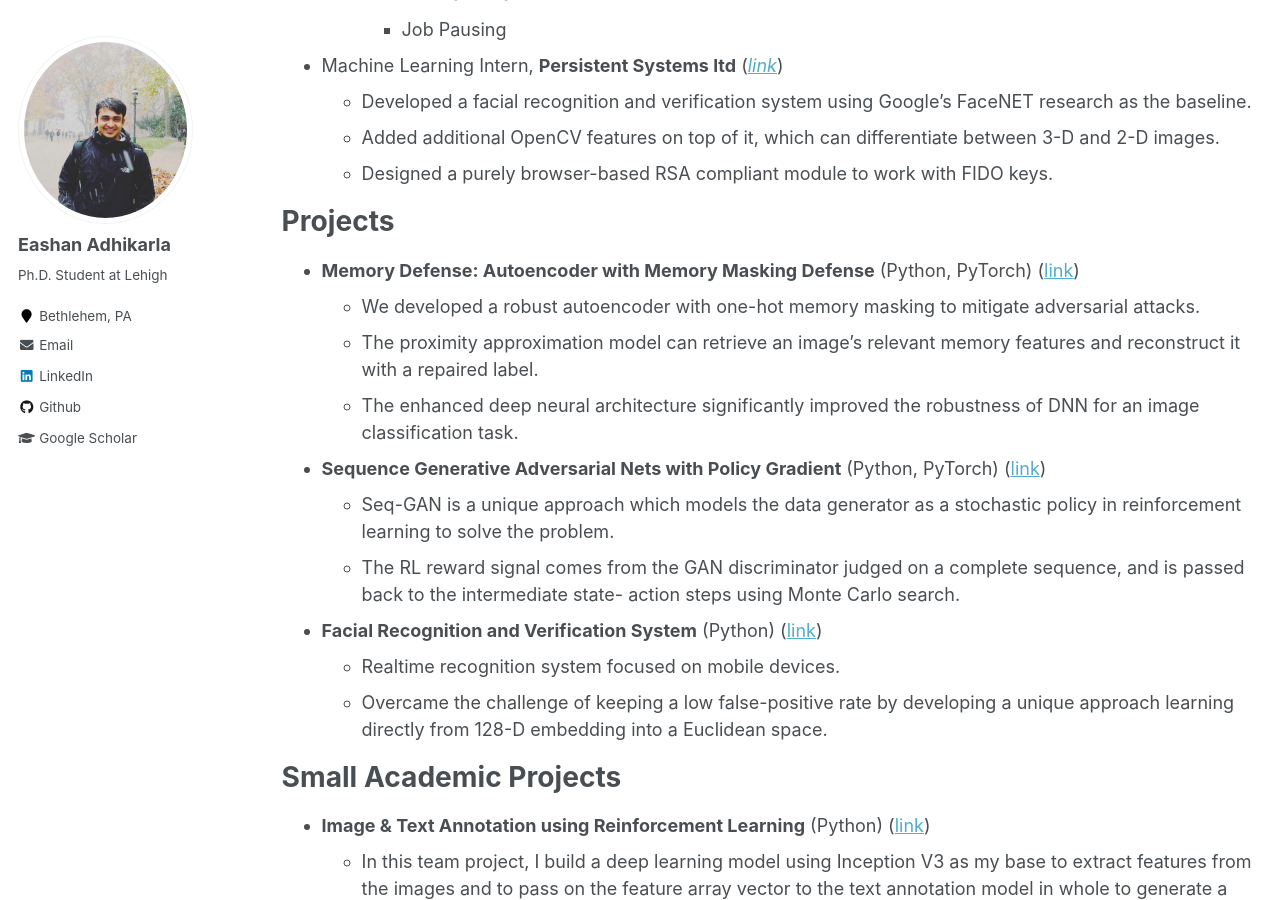
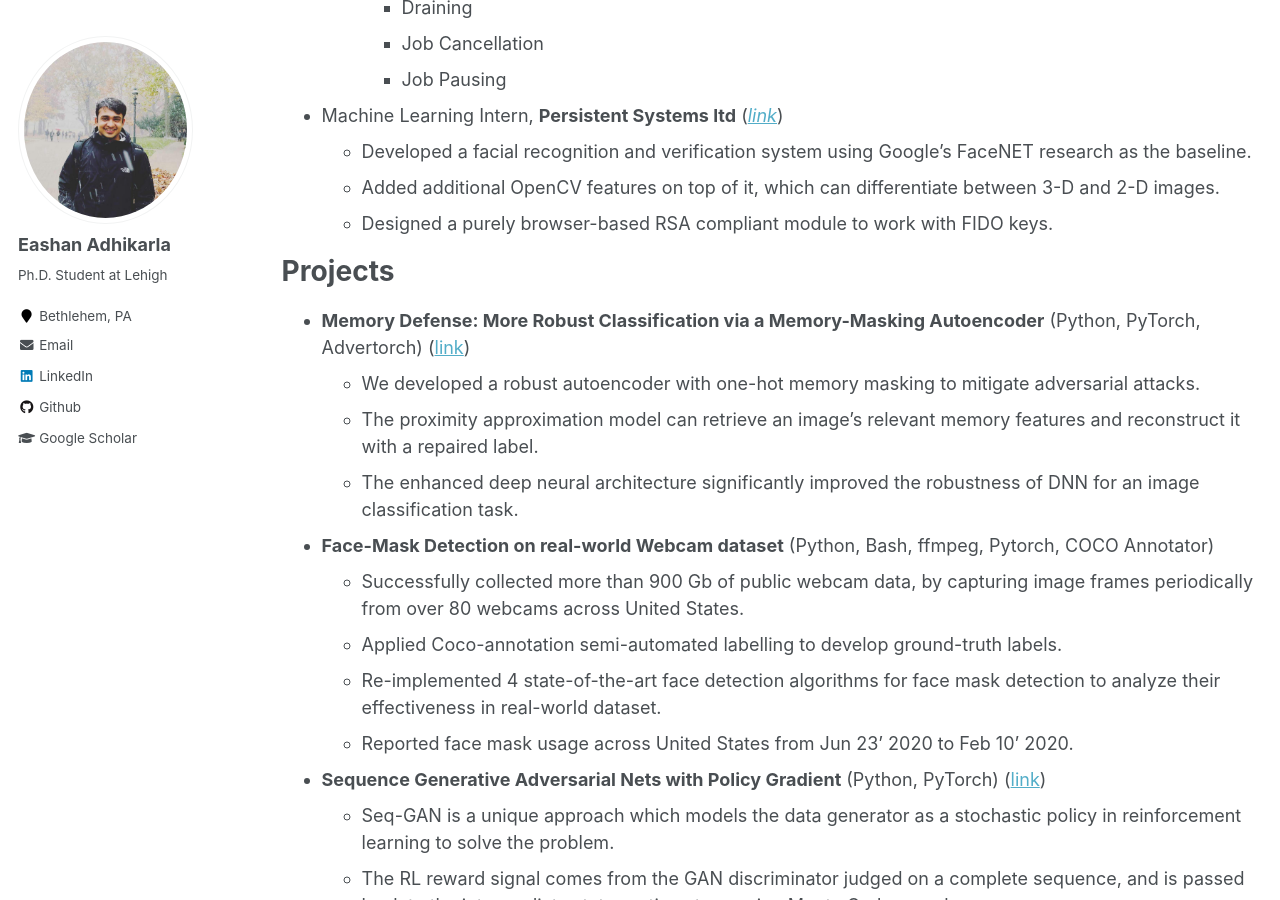
Before and after one commit to eashanadhikarla/eashanadhikarla.github.io, a Jekyll site: the page built from _pages/cv.md, in a window 1280 px wide and 900 px high, scrolled down 1165 px. Built offline with Jekyll 4.4.1, drawn with Linux system fonts in a browser that asks for light colours; some of the changed text lies outside the part shown.

```diff
--- a/_includes/footer.html
+++ b/_includes/footer.html
@@ -1,4 +1,4 @@
-<p style="font-family:sans;font-size:100%;text-align:left">Last updated: Jan/13/2021</p>
+<p style="font-family:sans;font-size:100%;text-align:left">Last updated: Feb/10/2021</p>
 
 <!-- {% include base_path %}
 
--- a/_pages/cv.md
+++ b/_pages/cv.md
@@ -50,10 +52,16 @@ Work experience
 
 Projects
 ========
-* <b>Memory Defense: Autoencoder with Memory Masking Defense</b> (Python, PyTorch) (<a href="https://github.com/eashanadhikarla/">link</a>)
+* <b>Memory Defense: More Robust Classification via a Memory-Masking Autoencoder</b> (Python, PyTorch, Advertorch) (<a href="https://github.com/eashanadhikarla/">link</a>)
   * We developed a robust autoencoder with one-hot memory masking to mitigate adversarial attacks.
   * The proximity approximation model can retrieve an image's relevant memory features and reconstruct it with a repaired label.
   * The enhanced deep neural architecture significantly improved the robustness of DNN for an image classification task.
+
+* <b>Face-Mask Detection on real-world Webcam dataset</b> (Python, Bash, ffmpeg, Pytorch, COCO Annotator)
+  * Successfully collected more than 900 Gb of public webcam data, by capturing image frames periodically from over 80 webcams across United States.
+  * Applied Coco-annotation semi-automated labelling to develop ground-truth labels.
+  * Re-implemented 4 state-of-the-art face detection algorithms for face mask detection to analyze their effectiveness in real-world dataset.
+  * Reported face mask usage across United States from Jun 23' 2020 to Feb 10' 2020.
 
 * <b>Sequence Generative Adversarial Nets with Policy Gradient</b> (Python, PyTorch) (<a href="https://github.com/eashanadhikarla/seqGAN">link</a>)
   * Seq-GAN is a unique approach which models the data generator as a stochastic policy in reinforcement learning to solve the problem.
```
Also changed, not shown: other parts of _pages/cv.md (+2 -0 lines), _pages/about.md (+4 -2 lines), _publications/2021-paper-1.md (+1 -1 lines), 1 other file.
